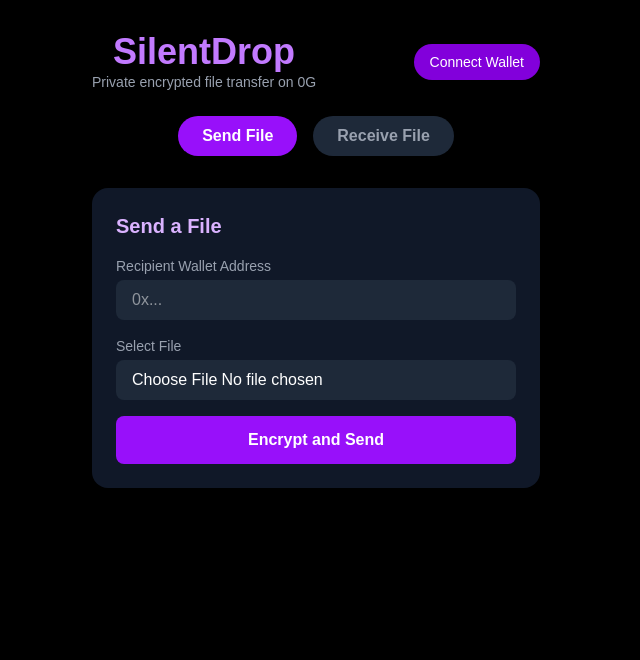
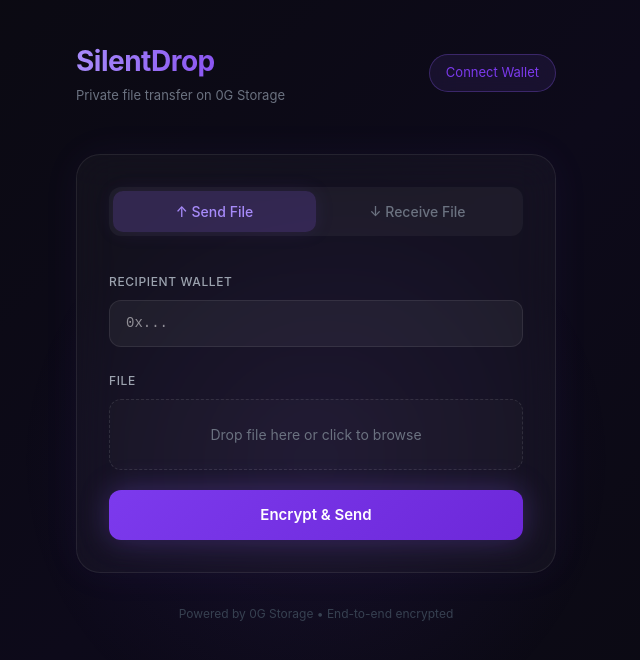
Before and after one commit to Cocod6/silentdrop, a Next.js app: page / in a window 1280 px wide. Shown: the top 660 px of the page, without its empty margins (324-964 px from the left). Built offline with nearby package versions, Linux system fonts and the light colour scheme.

Commit message:
Premium Web3 UI redesign

```diff
--- a/app/page.js
+++ b/app/page.js
@@ -13,6 +13,7 @@ export default function Home() {
   const [rootHash, setRootHash] = useState(null);
   const [receiveTx, setReceiveTx] = useState("");
   const [receiveStatus, setReceiveStatus] = useState("");
+  const [dragging, setDragging] = useState(false);
 
   async function connectWallet() {
     if (typeof window.ethereum === "undefined") {
@@ -26,14 +27,8 @@ export default function Home() {
   }
 
   async function handleSend() {
-    if (!wallet) {
-      alert("Please connect your wallet first!");
-      return;
-    }
-    if (!recipient || !file) {
-      alert("Please fill in recipient address and select a file!");
-      return;
-    }
+    if (!wallet) { alert("Please connect your wallet first!"); return; }
+    if (!recipient || !file) { alert("Please fill in recipient address and select a file!"); return; }
     try {
       setStatus("Encrypting file...");
       const payload = await encryptFile(file, recipient);
@@ -48,14 +43,8 @@ export default function Home() {
   }
 
   async function handleReceive() {
-    if (!wallet) {
-      alert("Please connect your wallet first!");
-      return;
-    }
-    if (!receiveTx) {
-      alert("Please enter a root hash!");
-      return;
-    }
+    if (!wallet) { alert("Please connect your wallet first!"); return; }
+    if (!receiveTx) { alert("Please enter a root hash!"); return; }
     try {
       setReceiveStatus("Fetching from 0G Storage...");
       const payload = await downloadFromOG(receiveTx);
@@ -77,111 +66,318 @@ export default function Home() {
     return "https://chainscan.0g.ai/tx/" + txHash;
   }
 
+  function copyToClipboard(text) {
+    navigator.clipboard.writeText(text);
+    alert("Copied to clipboard!");
+  }
+
   return (
-    <main className="min-h-screen bg-black text-white flex flex-col items-center p-8">
-      <div className="mb-6 text-center w-full max-w-md flex justify-between items-center">
+    <main style={{
+      minHeight: "100vh",
+      background: "linear-gradient(135deg, #0a0a0f 0%, #0d0a1a 50%, #0a0a0f 100%)",
+      color: "white",
+      fontFamily: "'Inter', sans-serif",
+      display: "flex",
+      flexDirection: "column",
+      alignItems: "center",
+      padding: "40px 20px"
+    }}>
+
+      {/* Glow background */}
+      <div style={{
+        position: "fixed",
+        top: "20%",
+        left: "50%",
+        transform: "translateX(-50%)",
+        width: "600px",
+        height: "600px",
+        background: "radial-gradient(circle, rgba(139,92,246,0.08) 0%, transparent 70%)",
+        pointerEvents: "none",
+        zIndex: 0
+      }} />
+
+      {/* Header */}
+      <div style={{
+        width: "100%",
+        maxWidth: "480px",
+        display: "flex",
+        justifyContent: "space-between",
+        alignItems: "center",
+        marginBottom: "48px",
+        position: "relative",
+        zIndex: 1
+      }}>
         <div>
-          <h1 className="text-4xl font-bold text-purple-400">SilentDrop</h1>
-          <p className="text-gray-400 text-sm">Private encrypted file transfer on 0G</p>
+          <h1 style={{
+            fontSize: "28px",
+            fontWeight: "700",
+            background: "linear-gradient(90deg, #a78bfa, #7c3aed)",
+            WebkitBackgroundClip: "text",
+            WebkitTextFillColor: "transparent",
+            margin: 0,
+            letterSpacing: "-0.5px"
+          }}>SilentDrop</h1>
+          <p style={{ color: "#6b7280", fontSize: "13px", margin: "4px 0 0 0" }}>
+            Private file transfer on 0G Storage
+          </p>
         </div>
-        <button
-          onClick={connectWallet}
-          className="bg-purple-700 hover:bg-purple-600 text-white text-sm px-4 py-2 rounded-full"
-        >
-          {wallet ? wallet.slice(0, 6) + "..." + wallet.slice(-4) : "Connect Wallet"}
+        <button onClick={connectWallet} style={{
+          background: wallet ? "rgba(139,92,246,0.15)" : "rgba(139,92,246,0.1)",
+          border: "1px solid rgba(139,92,246,0.3)",
+          borderRadius: "100px",
+          color: wallet ? "#a78bfa" : "#7c3aed",
+          fontSize: "13px",
+          padding: "8px 16px",
+          cursor: "pointer",
+          backdropFilter: "blur(10px)"
+        }}>
+          {wallet ? "● " + wallet.slice(0, 6) + "..." + wallet.slice(-4) : "Connect Wallet"}
         </button>
       </div>
 
-      <div className="flex gap-4 mb-8">
-        <button
-          onClick={() => setTab("send")}
-          className={tab === "send" ? "px-6 py-2 rounded-full font-semibold bg-purple-600 text-white" : "px-6 py-2 rounded-full font-semibold bg-gray-800 text-gray-400"}
-        >
-          Send File
+      {/* Card */}
+      <div style={{
+        width: "100%",
+        maxWidth: "480px",
+        background: "rgba(255,255,255,0.03)",
+        border: "1px solid rgba(255,255,255,0.08)",
+        borderRadius: "24px",
+        padding: "32px",
+        backdropFilter: "blur(20px)",
+        position: "relative",
+        zIndex: 1,
+        boxShadow: "0 0 40px rgba(139,92,246,0.05)"
+      }}>
+
+        {/* Tabs */}
+        <div style={{
+          display: "flex",
+          background: "rgba(255,255,255,0.04)",
+          borderRadius: "12px",
+          padding: "4px",
+          marginBottom: "32px"
+        }}>
+          {["send", "receive"].map((t) => (
+            <button key={t} onClick={() => setTab(t)} style={{
+              flex: 1,
+              padding: "10px",
+              borderRadius: "10px",
+              border: "none",
+              cursor: "pointer",
+              fontSize: "14px",
+              fontWeight: "500",
+              transition: "all 0.2s",
+              background: tab === t ? "rgba(139,92,246,0.2)" : "transparent",
+              color: tab === t ? "#a78bfa" : "#6b7280",
+              boxShadow: tab === t ? "0 0 20px rgba(139,92,246,0.1)" : "none"
+            }}>
+              {t === "send" ? "↑ Send File" : "↓ Receive File"}
             </button>
-        <button
-          onClick={() => setTab("receive")}
-          className={tab === "receive" ? "px-6 py-2 rounded-full font-semibold bg-purple-600 text-white" : "px-6 py-2 rounded-full font-semibold bg-gray-800 text-gray-400"}
-        >
-          Receive File
-        </button>
+          ))}
         </div>
 
+        {/* Send Panel */}
         {tab === "send" && (
-        <div className="w-full max-w-md bg-gray-900 rounded-2xl p-6 flex flex-col gap-4">
-          <h2 className="text-xl font-semibold text-purple-300">Send a File</h2>
-          <div className="flex flex-col gap-1">
-            <label className="text-gray-400 text-sm">Recipient Wallet Address</label>
+          <div style={{ display: "flex", flexDirection: "column", gap: "20px" }}>
+
+            <div>
+              <label style={{ color: "#9ca3af", fontSize: "12px", fontWeight: "500", letterSpacing: "0.05em", textTransform: "uppercase" }}>
+                Recipient Wallet
+              </label>
               <input
                 type="text"
                 placeholder="0x..."
                 value={recipient}
                 onChange={(e) => setRecipient(e.target.value)}
-              className="bg-gray-800 text-white rounded-lg px-4 py-2 outline-none focus:ring-2 focus:ring-purple-500"
+                style={{
+                  width: "100%",
+                  marginTop: "8px",
+                  background: "rgba(255,255,255,0.05)",
+                  border: "1px solid rgba(255,255,255,0.08)",
+                  borderRadius: "12px",
+                  padding: "12px 16px",
+                  color: "white",
+                  fontSize: "14px",
+                  outline: "none",
+                  boxSizing: "border-box",
+                  fontFamily: "monospace"
+                }}
               />
             </div>
-          <div className="flex flex-col gap-1">
-            <label className="text-gray-400 text-sm">Select File</label>
+
+            <div>
+              <label style={{ color: "#9ca3af", fontSize: "12px", fontWeight: "500", letterSpacing: "0.05em", textTransform: "uppercase" }}>
+                File
+              </label>
+              <div
+                onDragOver={(e) => { e.preventDefault(); setDragging(true); }}
+                onDragLeave={() => setDragging(false)}
+                onDrop={(e) => { e.preventDefault(); setDragging(false); setFile(e.dataTransfer.files[0]); }}
+                style={{
+                  marginTop: "8px",
+                  border: dragging ? "1px dashed #7c3aed" : "1px dashed rgba(255,255,255,0.1)",
+                  borderRadius: "12px",
+                  padding: "24px",
+                  textAlign: "center",
+                  cursor: "pointer",
+                  background: dragging ? "rgba(139,92,246,0.05)" : "rgba(255,255,255,0.02)",
+                  transition: "all 0.2s"
+                }}
+                onClick={() => document.getElementById("fileInput").click()}
+              >
                 <input
+                  id="fileInput"
                   type="file"
                   onChange={(e) => setFile(e.target.files[0])}
-              className="bg-gray-800 text-white rounded-lg px-4 py-2"
+                  style={{ display: "none" }}
                 />
+                {file ? (
+                  <p style={{ color: "#a78bfa", margin: 0, fontSize: "14px" }}>✓ {file.name}</p>
+                ) : (
+                  <p style={{ color: "#6b7280", margin: 0, fontSize: "14px" }}>
+                    Drop file here or click to browse
+                  </p>
+                )}
               </div>
-          <button
-            onClick={handleSend}
-            className="bg-purple-600 hover:bg-purple-700 text-white font-semibold py-3 rounded-lg"
-          >
-            Encrypt and Send
+            </div>
+
+            <button onClick={handleSend} style={{
+              background: "linear-gradient(135deg, #7c3aed, #6d28d9)",
+              border: "none",
+              borderRadius: "12px",
+              padding: "14px",
+              color: "white",
+              fontSize: "15px",
+              fontWeight: "600",
+              cursor: "pointer",
+              boxShadow: "0 0 30px rgba(139,92,246,0.3)",
+              transition: "all 0.2s"
+            }}>
+              Encrypt & Send
             </button>
+
             {status && (
-            <div className="text-sm text-center text-purple-300 bg-purple-950 rounded-lg px-4 py-2">
+              <div style={{
+                background: status.includes("Error") ? "rgba(239,68,68,0.1)" : "rgba(139,92,246,0.1)",
+                border: status.includes("Error") ? "1px solid rgba(239,68,68,0.2)" : "1px solid rgba(139,92,246,0.2)",
+                borderRadius: "12px",
+                padding: "12px 16px",
+                fontSize: "13px",
+                color: status.includes("Error") ? "#f87171" : "#a78bfa",
+                textAlign: "center"
+              }}>
                 {status}
               </div>
             )}
+
             {txHash && (
-            <div className="text-xs bg-gray-800 rounded-lg p-3 break-all">
-              <p className="text-gray-300 mb-1 font-semibold">Transaction Hash:</p>
-              <a href={getExplorerLink()} target="_blank" className="text-purple-400">
-                {txHash}
-              </a>
+              <div style={{
+                background: "rgba(255,255,255,0.03)",
+                border: "1px solid rgba(255,255,255,0.08)",
+                borderRadius: "12px",
+                padding: "16px"
+              }}>
+                <p style={{ color: "#6b7280", fontSize: "11px", textTransform: "uppercase", letterSpacing: "0.05em", margin: "0 0 8px 0" }}>Transaction</p>
+                <a href={getExplorerLink()} target="_blank" style={{
+                  color: "#7c3aed",
+                  fontSize: "12px",
+                  wordBreak: "break-all",
+                  textDecoration: "none"
+                }}>{txHash}</a>
               </div>
             )}
+
             {rootHash && (
-            <div className="text-xs bg-gray-800 rounded-lg p-3 break-all">
-              <p className="text-gray-300 mb-1 font-semibold">Root Hash (share with recipient):</p>
-              <p className="text-purple-400">{rootHash}</p>
+              <div style={{
+                background: "rgba(139,92,246,0.08)",
+                border: "1px solid rgba(139,92,246,0.2)",
+                borderRadius: "12px",
+                padding: "16px"
+              }}>
+                <div style={{ display: "flex", justifyContent: "space-between", alignItems: "center", marginBottom: "8px" }}>
+                  <p style={{ color: "#6b7280", fontSize: "11px", textTransform: "uppercase", letterSpacing: "0.05em", margin: 0 }}>Root Hash — Share with recipient</p>
+                  <button onClick={() => copyToClipboard(rootHash)} style={{
+                    background: "rgba(139,92,246,0.2)",
+                    border: "none",
+                    borderRadius: "6px",
+                    color: "#a78bfa",
+                    fontSize: "11px",
+                    padding: "4px 8px",
+                    cursor: "pointer"
+                  }}>Copy</button>
+                </div>
+                <p style={{ color: "#a78bfa", fontSize: "12px", wordBreak: "break-all", margin: 0, fontFamily: "monospace" }}>{rootHash}</p>
               </div>
             )}
           </div>
         )}
 
+        {/* Receive Panel */}
         {tab === "receive" && (
-        <div className="w-full max-w-md bg-gray-900 rounded-2xl p-6 flex flex-col gap-4">
-          <h2 className="text-xl font-semibold text-purple-300">Receive a File</h2>
-          <div className="flex flex-col gap-1">
-            <label className="text-gray-400 text-sm">Paste Root Hash</label>
+          <div style={{ display: "flex", flexDirection: "column", gap: "20px" }}>
+
+            <div>
+              <label style={{ color: "#9ca3af", fontSize: "12px", fontWeight: "500", letterSpacing: "0.05em", textTransform: "uppercase" }}>
+                Root Hash
+              </label>
               <input
                 type="text"
                 placeholder="0x..."
                 value={receiveTx}
                 onChange={(e) => setReceiveTx(e.target.value)}
-              className="bg-gray-800 text-white rounded-lg px-4 py-2 outline-none focus:ring-2 focus:ring-purple-500"
+                style={{
+                  width: "100%",
+                  marginTop: "8px",
+                  background: "rgba(255,255,255,0.05)",
+                  border: "1px solid rgba(255,255,255,0.08)",
+                  borderRadius: "12px",
+                  padding: "12px 16px",
+                  color: "white",
+                  fontSize: "14px",
+                  outline: "none",
+                  boxSizing: "border-box",
+                  fontFamily: "monospace"
+                }}
               />
             </div>
-          <button
-            onClick={handleReceive}
-            className="bg-purple-600 hover:bg-purple-700 text-white font-semibold py-3 rounded-lg"
-          >
-            Decrypt and Download
+
+            <button onClick={handleReceive} style={{
+              background: "linear-gradient(135deg, #7c3aed, #6d28d9)",
+              border: "none",
+              borderRadius: "12px",
+              padding: "14px",
+              color: "white",
+              fontSize: "15px",
+              fontWeight: "600",
+              cursor: "pointer",
+              boxShadow: "0 0 30px rgba(139,92,246,0.3)"
+            }}>
+              Decrypt & Download
             </button>
+
             {receiveStatus && (
-            <div className="text-sm text-center text-purple-300 bg-purple-950 rounded-lg px-4 py-2">
+              <div style={{
+                background: receiveStatus.includes("Error") ? "rgba(239,68,68,0.1)" : "rgba(139,92,246,0.1)",
+                border: receiveStatus.includes("Error") ? "1px solid rgba(239,68,68,0.2)" : "1px solid rgba(139,92,246,0.2)",
+                borderRadius: "12px",
+                padding: "12px 16px",
+                fontSize: "13px",
+                color: receiveStatus.includes("Error") ? "#f87171" : "#a78bfa",
+                textAlign: "center"
+              }}>
                 {receiveStatus}
               </div>
             )}
           </div>
         )}
+
+      </div>
+
+      {/* Footer */}
+      <p style={{ color: "#374151", fontSize: "12px", marginTop: "32px", zIndex: 1 }}>
+        Powered by 0G Storage • End-to-end encrypted
+      </p>
+
     </main>
   );
 }
```
Lines whose indentation alone changed are shown as unchanged.
